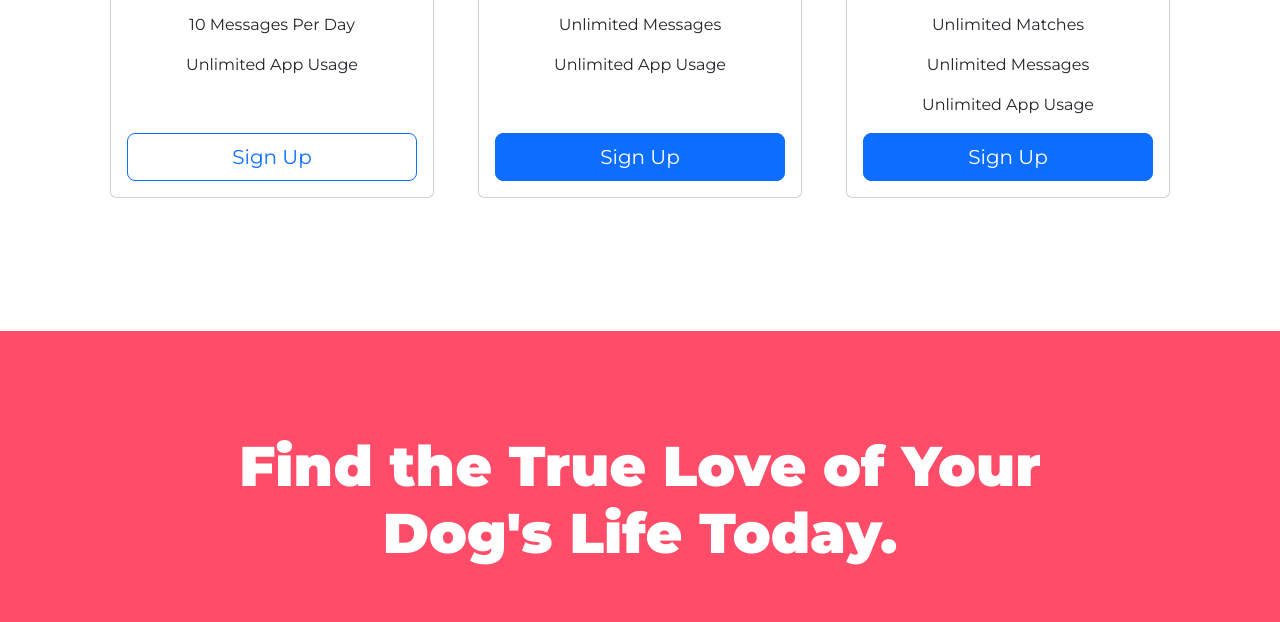
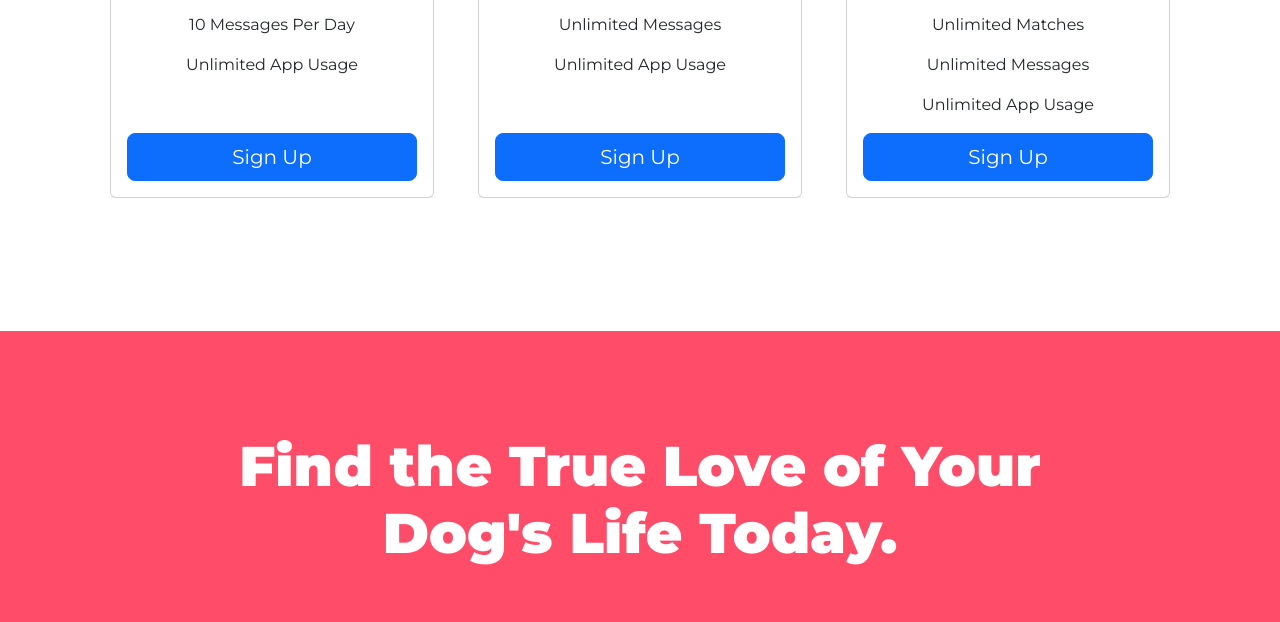
Before and after one commit to Satvikk19/Tindog-Project, a plain HTML site: page index.html in a window 1280 px wide. Shown: the part 2020-2642 px from the top of the page. Drawn offline with nearby package versions, Linux system fonts and the light colour scheme.

Commit message:
Update index.html

```diff
--- a/index.html
+++ b/index.html
@@ -146,7 +146,7 @@
           <p>10 Messages Per Day</p>
           <p>Unlimited App Usage</p>
           <p><i class="far fa-times"></i></p>
-          <button type="button" class="btn btn-outline-primary btn-lg pricing-btn">Sign Up</button>
+          <button type="button" class="btn btn-primary btn-lg pricing-btn">Sign Up</button>
         </div>
       </div>
      </div>
```
